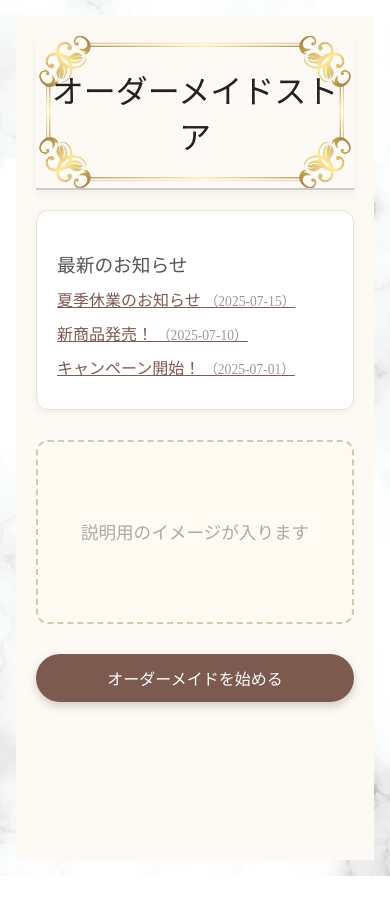
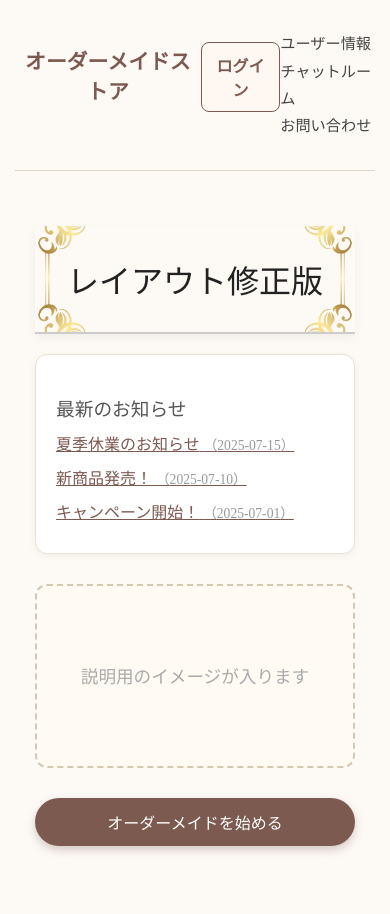
Before and after one commit to your-amuse/drawing-app, a React (Create React App) app: page / in a window 390 px wide. Shown: the top 914 px of the page. Before the commit the page ends 876 px from the top, so only its background shows below. Built offline with nearby package versions, Linux system fonts and the light colour scheme; no server answers.

Commit message:
レイアウト修正2

```diff
--- a/src/pages/Home.js
+++ b/src/pages/Home.js
@@ -37,7 +37,7 @@ const Home = () => {
           backgroundImage: 'url("/titleBack.png")',
         }}
       >
-        オーダーメイドストア
+        レイアウト修正版
       </div>
 
       <div className="home-announcements">
--- a/src/styles/Layout.css
+++ b/src/styles/Layout.css
@@ -1,3 +1,5 @@
+/* Layout.css */
+
 .layout-container {
   display: grid;
   grid-template-columns: 220px 1fr 220px;
@@ -13,15 +15,52 @@
   background-position: center;
 }
 
-/* スマホ向けレスポンシブ対応 */
+/* 左サイドバー */
+.layout-left {
+  border-right: 1px solid #e0d6c8;
+  padding-right: 15px;
+}
+
+/* メイン部分 */
+.layout-main {
+  /* ここは必要に応じて調整 */
+}
+
+/* 右サイドバー */
+.layout-right {
+  border-left: 1px solid #e0d6c8;
+  padding-left: 15px;
+  color: #444;
+  font-size: 0.95rem;
+}
+
+/* スマホなど狭い画面の時 */
 @media screen and (max-width: 768px) {
   .layout-container {
-    grid-template-columns: 1fr;
-    padding: 16px;
+    display: flex;
+    flex-direction: column;
+    padding: 15px;
+    background-image: none;
   }
 
-  .layout-left,
+  .layout-left {
+    border-right: none;
+    padding-right: 0;
+    border-bottom: 1px solid #e0d6c8;
+    padding-bottom: 15px;
+    display: flex;
+    justify-content: space-between;
+    align-items: center;
+  }
+
+  /* ハンバーガーメニュー風にボタン表示させたいならここに追加 */
+  /* 今はまだボタンは無いので後で追加しましょう */
+
+  .layout-main {
+    margin-top: 15px;
+  }
+
   .layout-right {
-    display: none;
+    display: none; /* 右サイドバーは非表示 */
   }
 }
```
